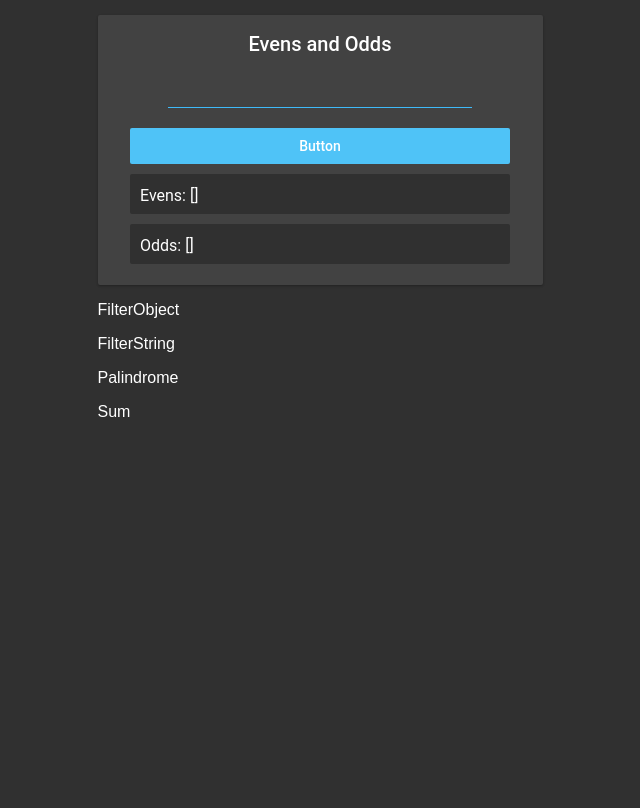
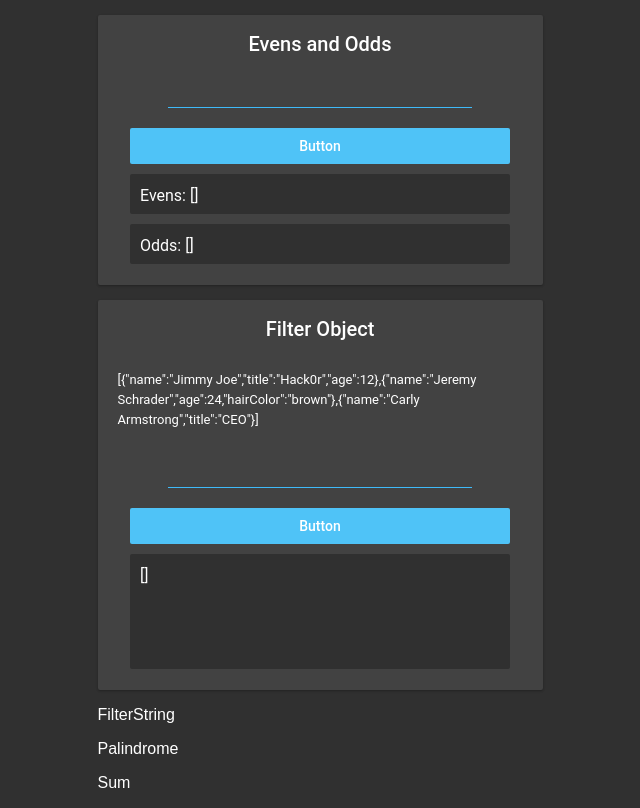
Before and after one commit to Jswens24/react-toy-problems.003, a React (Create React App) app: page / in a window 1280 px wide. Shown: the whole page, without its empty margins (320-960 px from the left). Built offline with nearby package versions, Linux system fonts and the light colour scheme.

Commit message:
functioning filterObject

```diff
--- a/src/components/Topics/FilterObject.js
+++ b/src/components/Topics/FilterObject.js
@@ -1,9 +1,30 @@
-import React from 'react';
+import React, { useState } from 'react';
 
 const FilterObject = () => {
+    const [unFilteredArr, setUnFilteredArr] = useState([{ "name": "Jimmy Joe", "title": "Hack0r", "age": 12 }, { "name": "Jeremy Schrader", "age": 24, "hairColor": "brown" }, { "name": "Carly Armstrong", "title": "CEO" }]);
+    const [userInput, setUserInput] = useState('');
+    const [filteredArr, setFilteredArr] = useState([]);
+
+    const inputChangeHandler = (event) => {
+        setUserInput(event.target.value);
+    };
+
+    const buttonHandler = () => {
+        let resultArr = [];
+        unFilteredArr.filter(word => {
+            word.hasOwnProperty(userInput) && resultArr.push(word)
+        });
+        setFilteredArr(resultArr);
+    };
 
     return (
-        <p>FilterObject</p>
+        <div className='puzzleBox filterObjectPB'>
+            <h4>Filter Object</h4>
+            <span className='puzzleText'>{JSON.stringify(unFilteredArr)}</span>
+            <input onChange={inputChangeHandler} className='inputLine' type='text' />
+            <button onClick={buttonHandler} className='confirmationButton'>Button</button>
+            <span className='resultsBox filterObjectRB'>{JSON.stringify(filteredArr)}</span>
+        </div>
     )
 };
 
```
